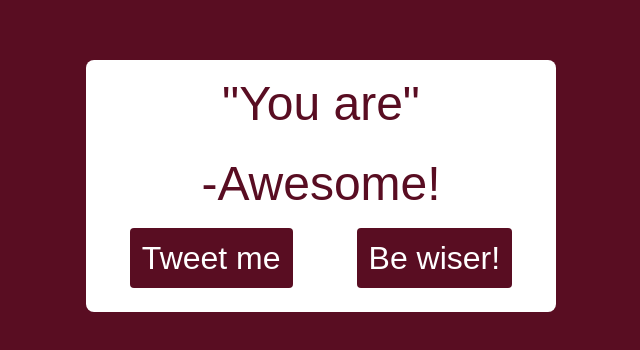
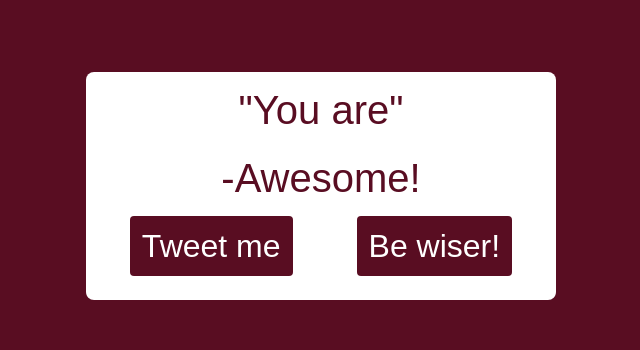
Before and after one commit to MusT4ch3z/Quotes-Machine, a React (Create React App) app: page / in a window 1280 px wide. Shown: the part 214-564 px from the top of the page, without its empty margins (319-959 px from the left). Built offline with nearby package versions, Linux system fonts and the light colour scheme; no server answers; a web font is replaced by a local one.

Commit message:
css font-size

```diff
--- a/src/App.css
+++ b/src/App.css
@@ -5,13 +5,10 @@
 }
 
 #quote-box {
-  align-items: center;
-  justify-content: center;
   height: 100vh;
   width: 100vw;
   transition: all .5s ease-in-out;
   place-content: center;
-  vertical-align: middle;
   display: grid;
   padding: 0%;
 }
@@ -27,7 +24,7 @@
   max-width: 1150px;
   background-color: white;
   border-radius: 10px;
-  font-size: 3rem;
+  font-size: 2.5rem;
   font-family: 'Jockey One', sans-serif;
   justify-content: space-between;
   border-radius: 0.5rem;
@@ -50,14 +47,17 @@
     font-size: 1.5rem;
     max-width: 95%;
   }
+
   #tweet-quote,
   #new-quote {
     font-size: 1.2rem !important;
   }
-  #text{
+
+  #text {
     padding: 0.5rem 0.5rem !important;
   }
-  .buttonsLine{
+
+  .buttonsLine {
     padding-bottom: 1rem;
   }
 }
@@ -67,14 +67,17 @@
     font-size: 1rem;
     max-width: 95%;
   }
+
   #tweet-quote,
   #new-quote {
     font-size: 0.8rem !important;
   }
-  #text{
+
+  #text {
     padding: 0.5rem 0.5rem !important;
   }
-  .buttonsLine{
+
+  .buttonsLine {
     padding-bottom: 0.5rem;
   }
 }
```
